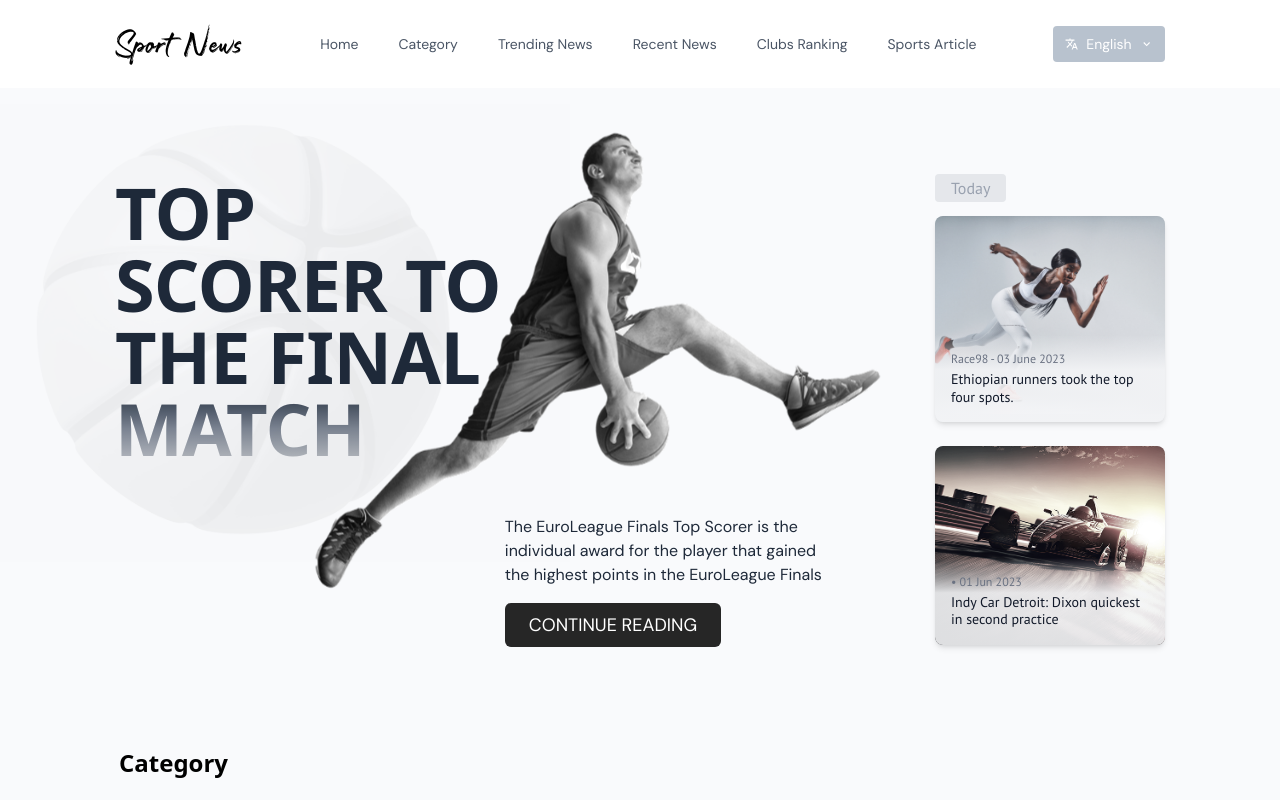
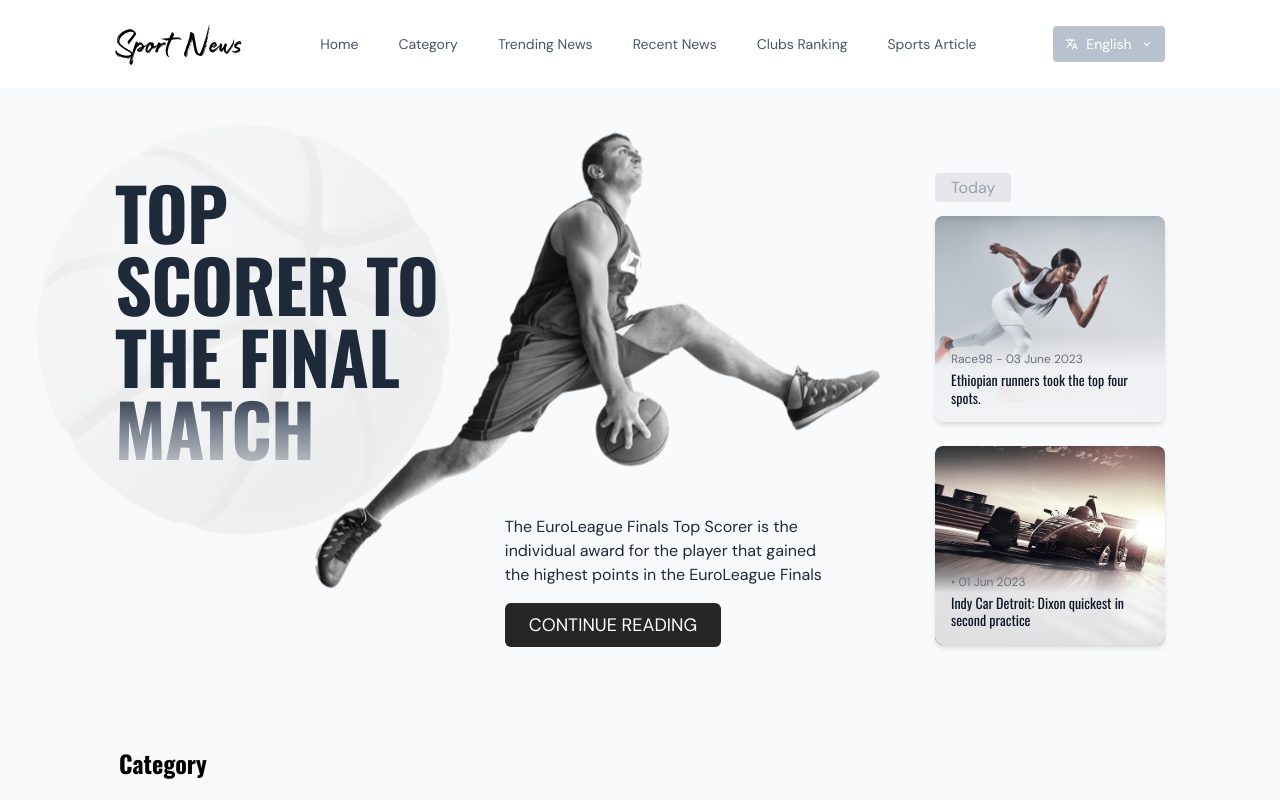
Before and after one commit to naveentnaik/sport-news, a React (Vite) app: page / in a window 1280 px wide. Shown: the top 800 px of the page. Built offline with nearby package versions, Linux system fonts and the light colour scheme.

Commit message:
style: update font imports and apply CSS variables for typography; clean up HeroSection styles

```diff
--- a/src/App.css
+++ b/src/App.css
@@ -1,3 +1,5 @@
+
+
  body{
   margin-inline: auto;
   max-width: 1440px;
--- a/src/components/HeroSection.jsx
+++ b/src/components/HeroSection.jsx
@@ -221,7 +221,7 @@ const HeroSection = () => {
           </div>
 
 
-          <div className="absolute top-10 pl-[115px] z-10 font-sequel-sans tracking-tighter">
+          <div className="absolute top-10 pl-[115px] z-10 tracking-tighter">
             <h2 className="text-7xl font-black leading-[1.0]">
               <span
                 className={`inline-block text-gray-800 transition-all duration-700 ${
--- a/src/index.css
+++ b/src/index.css
@@ -1,7 +1,21 @@
-@import url('https://fonts.googleapis.com/css2?family=DM+Sans:ital,opsz,wght@0,9..40,100..1000;1,9..40,100..1000&display=swap');
-@import url('https://fonts.googleapis.com/css2?family=DM+Sans:ital,opsz,wght@0,9..40,100..1000;1,9..40,100..1000&family=PT+Sans:ital,wght@0,400;0,700;1,400;1,700&display=swap');
+@import url('https://fonts.googleapis.com/css2?family=Oswald:wght@400;700&family=DM+Sans:wght@400;500;700&display=swap');
 
 @import "tailwindcss";
+
+:root {
+  --font-heading: 'Oswald', Impact, sans-serif;
+  --font-body: 'DM Sans', system-ui, sans-serif;
+}
+
+body {
+  font-family: var(--font-body);
+}
+
+h1, h2, h3, h4, .headline {
+  font-family: var(--font-heading);
+
+}
+
 
 
 @font-face {
@@ -9,13 +23,11 @@
     src: url('/fonts/Darkline.ttf') ;
   }
 
-  @font-face {
-    font-family: SequelSans;
-    src: url('/fonts/Sequel Sans Black Body.ttf') ;
-  }
 
   @theme {
      --font-darkline: Darkline, "sans-serif";
-     --font-dm-sans: DM Sans, "sans-serif";
-     --font-pt-sans: PT Sans, "sans-serif";
   }
+
+  .font-darkline {
+    font-family: 'Darkline', sans-serif;
+  }
```
